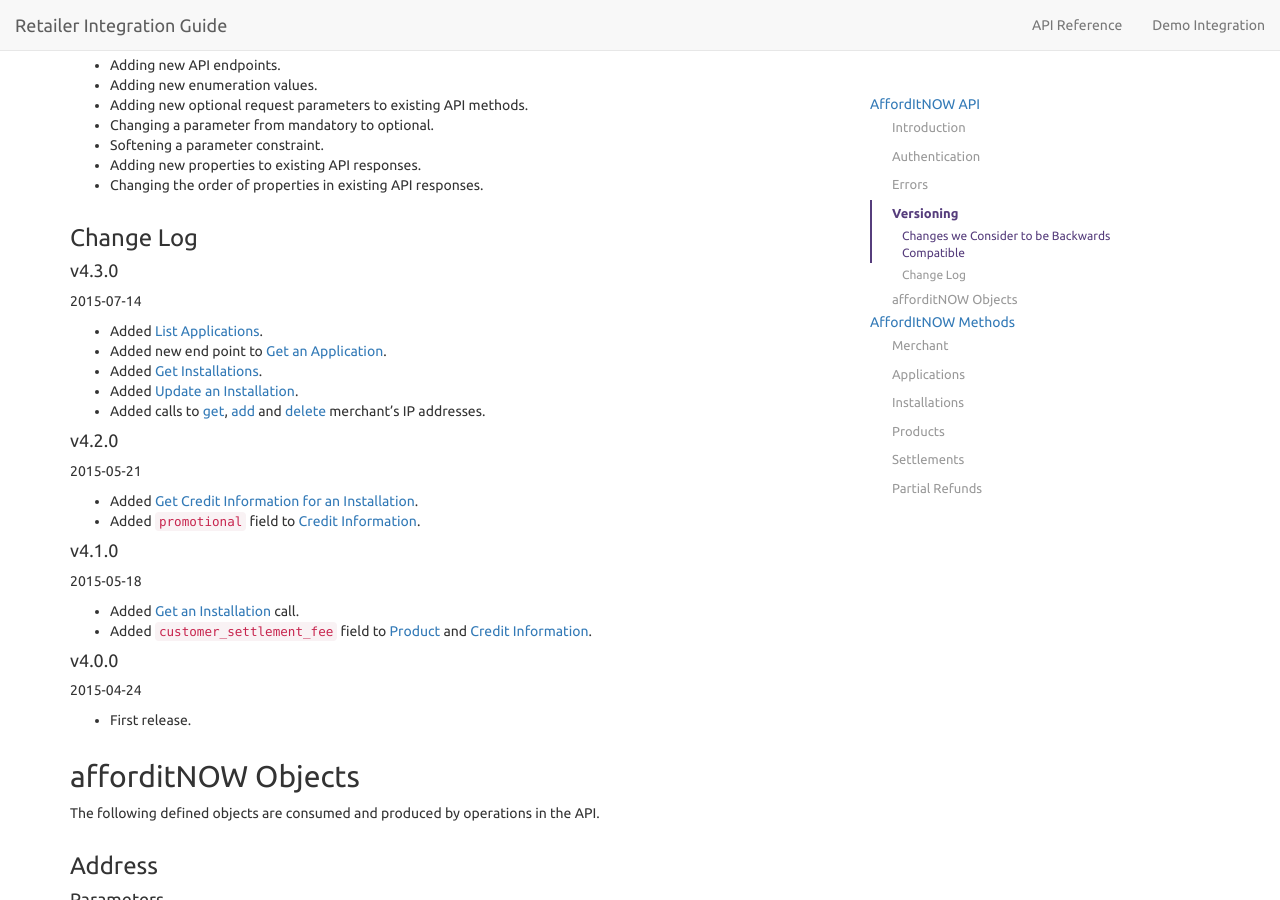
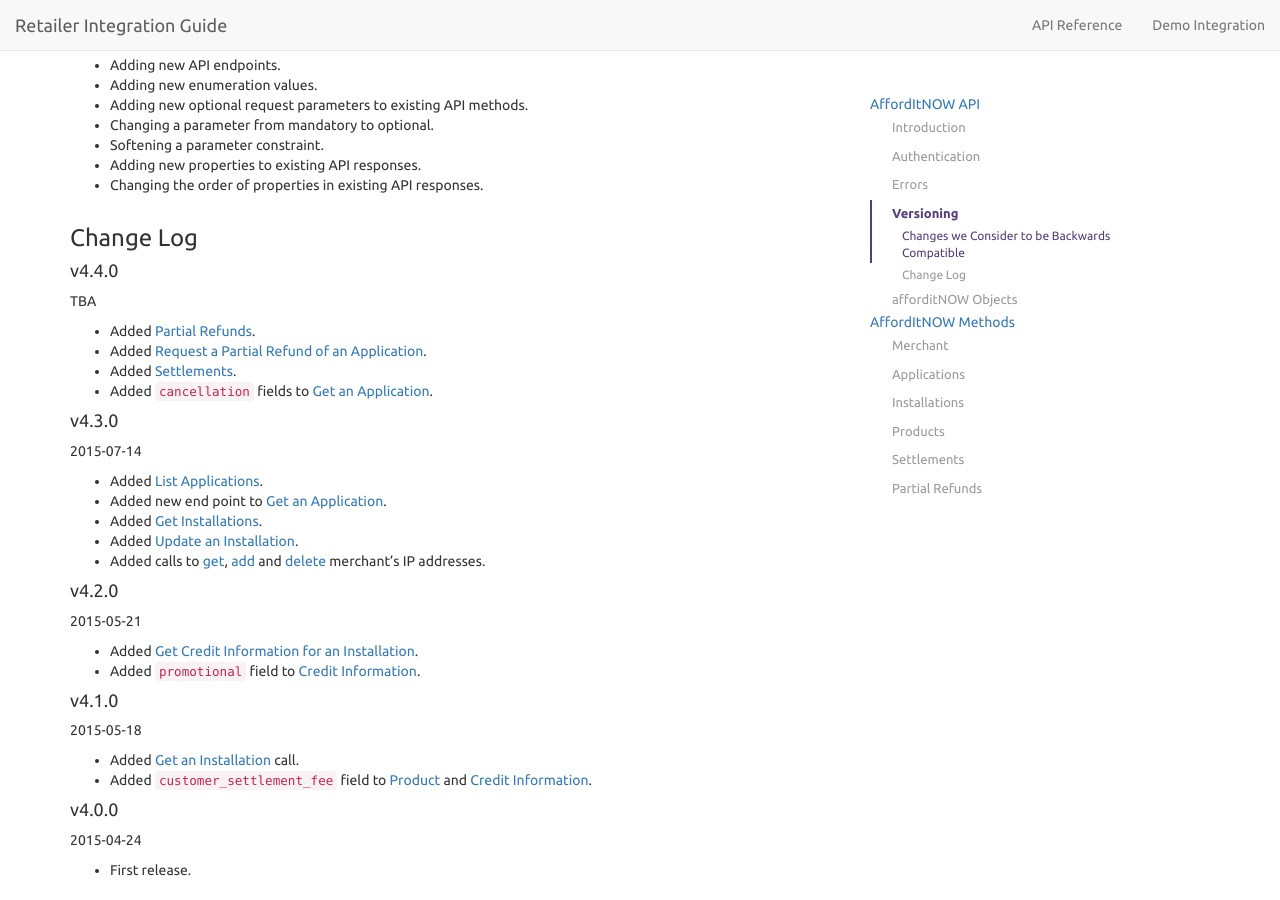
Before and after one commit to PayBreak/retailer-integration-guide, a Jekyll site: the page built from api/index.md, in a window 1280 px wide and 900 px high, scrolled down 1703 px. Built offline with Jekyll 4.4.1, drawn with Linux system fonts in a browser that asks for light colours; nearby versions of some CDN libraries; Markdown is read by kramdown in place of the engine named in the settings.

Commit message:
Updated change log

```diff
--- a/_includes/v4/versioning.md
+++ b/_includes/v4/versioning.md
@@ -20,6 +20,14 @@ You specify the MAJOR version in the end point URL.
 - Changing the order of properties in existing API responses.
 
 ### Change Log
+
+#### v4.4.0
+TBA
+
+- Added [Partial Refunds](#partial-refunds).
+- Added [Request a Partial Refund of an Application](#request-a-partial-refund-of-an-application).
+- Added [Settlements](#settlements).
+- Added `cancellation` fields to [Get an Application](#get-an-application).
 
 #### v4.3.0
 2015-07-14
--- a/api/index.md
+++ b/api/index.md
@@ -2,7 +2,7 @@
 layout: "v4"
 toc: v4/toc.html
 heading: API Reference
-subheading: v4.3.0
+subheading: v4.4.0
 ---
 
 # {{ site.data.globals.brandname }} API
```
